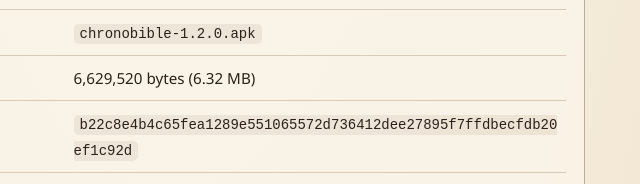
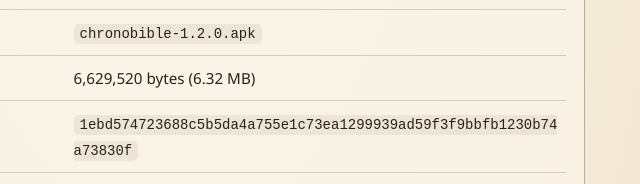
Before and after one commit to premierfoodprocessing/ChronoBibleWeb, a plain HTML site: page download/index.html in a window 1280 px wide. Shown: the part 819-1003 px from the top of the page, 465-1105 px from the left. Drawn offline with Linux system fonts and the light colour scheme.

Commit message:
Publish corrected ChronoBible Android v1.2.0 APK (fix in-app version label)

```diff
--- a/download/index.html
+++ b/download/index.html
@@ -139,7 +139,7 @@
               <tr><th scope="row">Version code</th><td><code>10200</code></td></tr>
               <tr><th scope="row">APK filename</th><td><code>chronobible-1.2.0.apk</code></td></tr>
               <tr><th scope="row">File size</th><td>6,629,520 bytes (6.32 MB)</td></tr>
-              <tr><th scope="row">APK SHA-256 checksum</th><td><code>b22c8e4b4c65fea1289e551065572d736412dee27895f7ffdbecfdb20ef1c92d</code></td></tr>
+              <tr><th scope="row">APK SHA-256 checksum</th><td><code>1ebd574723688c5b5da4a755e1c73ea1299939ad59f3f9bbfb1230b74a73830f</code></td></tr>
               <tr><th scope="row">Signing certificate SHA-256 fingerprint</th><td><code>c8f0f7ae7191dd17a9d6a763c7ff557d546d5dbac4b1d4ab2f63f487d19b1916</code></td></tr>
               <tr><th scope="row">GitHub releases reference</th><td><a href="https://github.com/premierfoodprocessing/ChronoBible/releases">github.com/premierfoodprocessing/ChronoBible/releases</a></td></tr>
               <tr><th scope="row">Known limitation</th><td>Read Aloud is available. Voice quality and behaviour may vary depending on the Android WebView/device speech engine and available voices; further refinement may be considered in a subsequent release.</td></tr>
```
Also changed, not shown: 1 other file.
